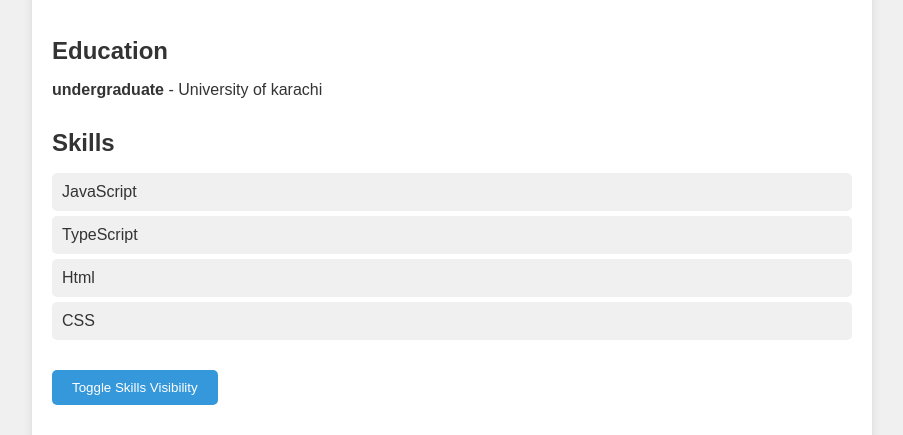
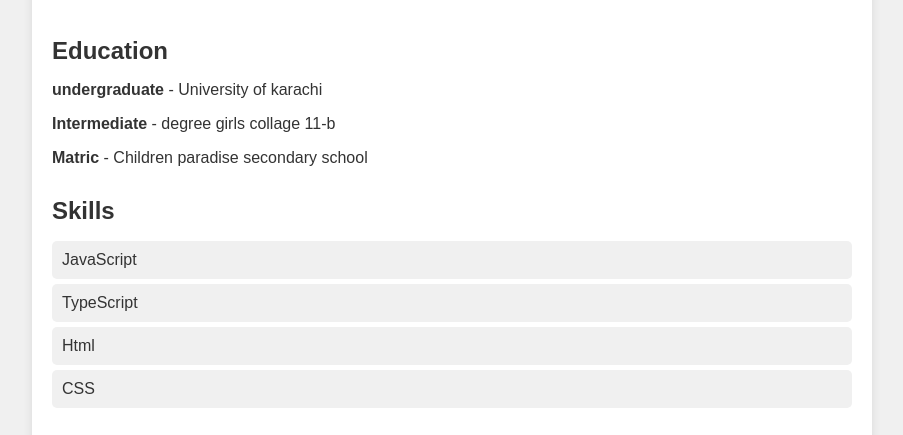
Before and after one commit to Alishba56/hackathon, a plain HTML site: page 1milestone/index.html in a window 1280 px wide. Shown: the part 303-738 px from the top of the page, without its empty margins (188-1091 px from the left). Drawn offline with Linux system fonts and the light colour scheme.

Commit message:
Update index.html

```diff
--- a/1milestone/index.html
+++ b/1milestone/index.html
@@ -22,6 +22,11 @@
       <section class="education">
         <h2>Education</h2>
         <p><strong>undergraduate</strong> - University of karachi</p>
+       <p><strong>Intermediate</strong> - degree girls collage 11-b</p>
+       <p><strong>Matric</strong> - Children paradise secondary school</p>
+
+
+
       </section>
 
       <section class="skills" id="skills-section">
```
